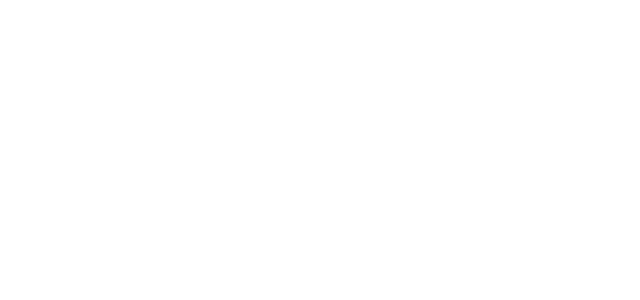
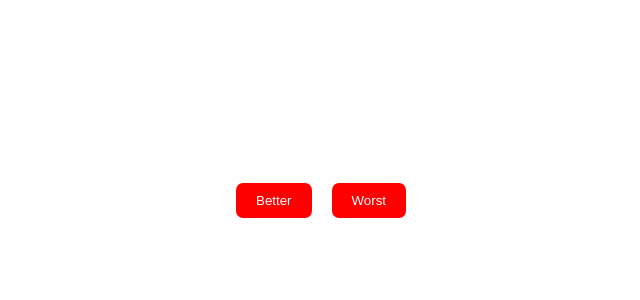
Before and after one commit to Carlos-Pretelin/PlatziTransiciones, a React app: page /WillChange in a window 1280 px wide. Before the commit this address had no page. Shown: the top 300 px of the page, without its empty margins (319-959 px from the left). Built offline with nearby package versions, Linux system fonts and the light colour scheme.

Commit message:
Added the willchange componet

```diff
--- a/src/components/App/App.jsx
+++ b/src/components/App/App.jsx
@@ -4,6 +4,7 @@ import HomePage from '../HomePage/HomePage';
 import Scroll from "../Scroll/Scroll"
 import Transition from '../Transition/Transition';
 import Timing from '../Timing/Timing';
+import WillChange from '../WillChange/WillChange';
 
 import "./App.scss"
 
@@ -15,6 +16,8 @@ const App = () => {
         <Route exact path='/Scroll' element={<Scroll/>}/>
         <Route exact path='/Transition' element={<Transition/>}/>
         <Route exact path='/Timing' element={<Timing/>}/>
+        <Route exact path='/WillChange' element={<WillChange/>}/>
+
 
 
       </Routes>
--- a/src/components/HomePage/HomePage.jsx
+++ b/src/components/HomePage/HomePage.jsx
@@ -10,6 +10,8 @@ const HomePage = () => {
       <Link to={"/Scroll"}>Alice Scroll</Link>
       <Link to={"/Transition"}>Transition</Link>
       <Link to={"/Timing"}>Timing</Link>
+      <Link to={"/WillChange"}>WillChange</Link>
+
 
 
       <p>Hello World</p>
--- a/src/components/HomePage/HomePage.scss
+++ b/src/components/HomePage/HomePage.scss
@@ -14,9 +14,9 @@ a:visited{
 a:hover{
     color: blue;
 }
-//Every link that does not have the firstName class will be aqua
+//Every link that does not have the firstName class will be green
 a:not(.firstName){
-    color: aqua;
+    color: green;
 }
 
 //This lets me put certain styles to the children of a class element in this case container
--- a/src/components/Timing/Timing.jsx
+++ b/src/components/Timing/Timing.jsx
@@ -34,7 +34,8 @@ const Timing = () => {
             <h2>Unwanted Blinks</h2>
             <p>Sometimes the elements blink when u hover them because the cursor is no longer over them when they move and the animation repeats itself<br/>
                very fast making this blink effect, to fix it u need to make the hover effect on the father element that u want to animate, like this : <br/>
-               <strong>.father:hover .child {}</strong>
+               <strong>.father:hover .child {}</strong> This can be compared with the pink circle above, when the cursor its on its way when moving it begins to blink<br/>
+               So hovering the father elements will be the best practice
             </p>
 
             <div className='Timing-blink-father'>
--- /dev/null
+++ b/src/components/WillChange/WillChange.jsx
@@ -0,0 +1,20 @@
+import React from 'react'
+
+import "./WillChange.scss"
+
+const WillChange = () => {
+  return (
+    <div className='WillChange-container'>
+
+        <button className='WillChange-Better'>
+            Better
+        </button>
+        <button className='WillChange-Worst'>
+            Worst
+        </button>
+
+    </div>
+  )
+}
+
+export default WillChange
--- /dev/null
+++ b/src/components/WillChange/WillChange.scss
@@ -0,0 +1,41 @@
+
+
+
+.WillChange-container{
+    width: 100%;
+    height: 40rem;
+    display: flex;
+    justify-content: center;
+    align-items: center;
+
+}
+
+.WillChange-container button{
+    //width: 5rem;
+    //height: 2rem;
+    background-color: red;
+    border-radius: .7rem;
+    margin: 0 1rem;
+    color: white;
+    border: none;
+    padding: 1rem 2rem;
+}
+
+ .WillChange-Better{
+    will-change: transform;
+    transition: transform 500ms;
+ }
+
+ .WillChange-Better:hover{
+    transform: translateY(.5rem);
+}
+
+
+.WillChange-Worst{
+    will-change: margin-top;
+    transition: margin-top 500ms
+}
+
+.WillChange-Worst:hover{
+    margin-top:5px;
+}
```
